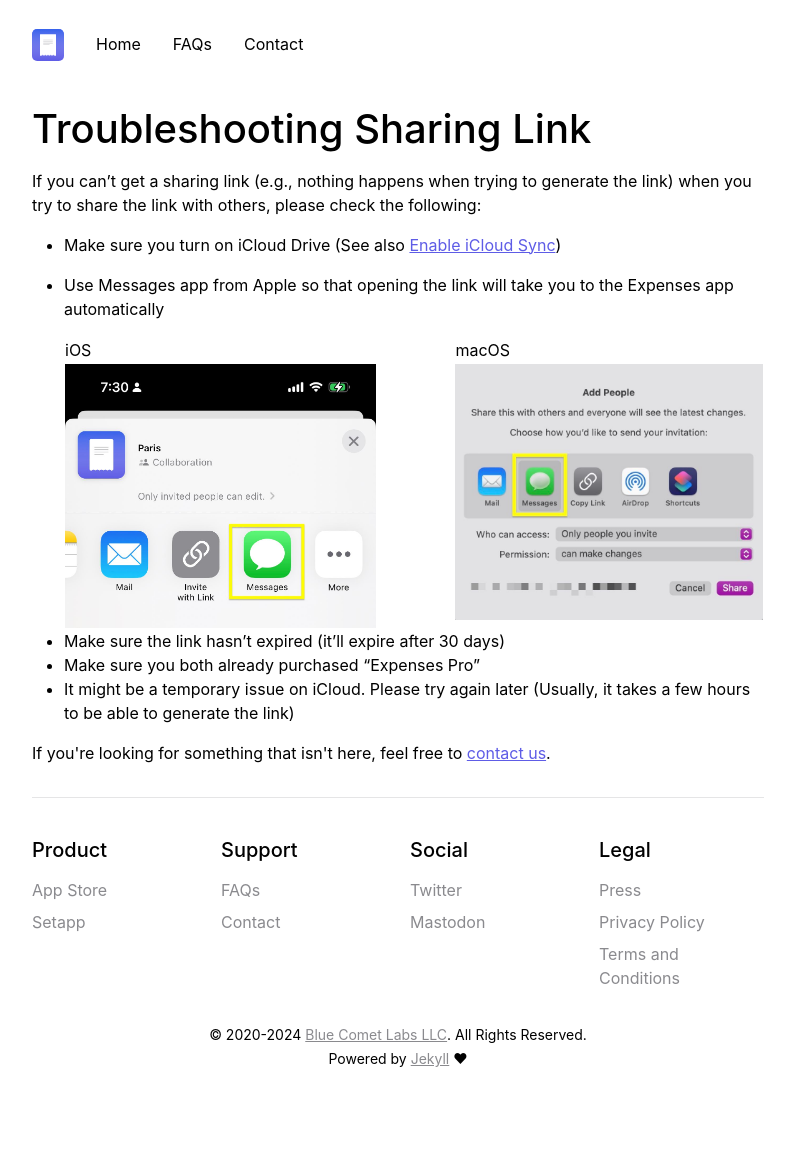
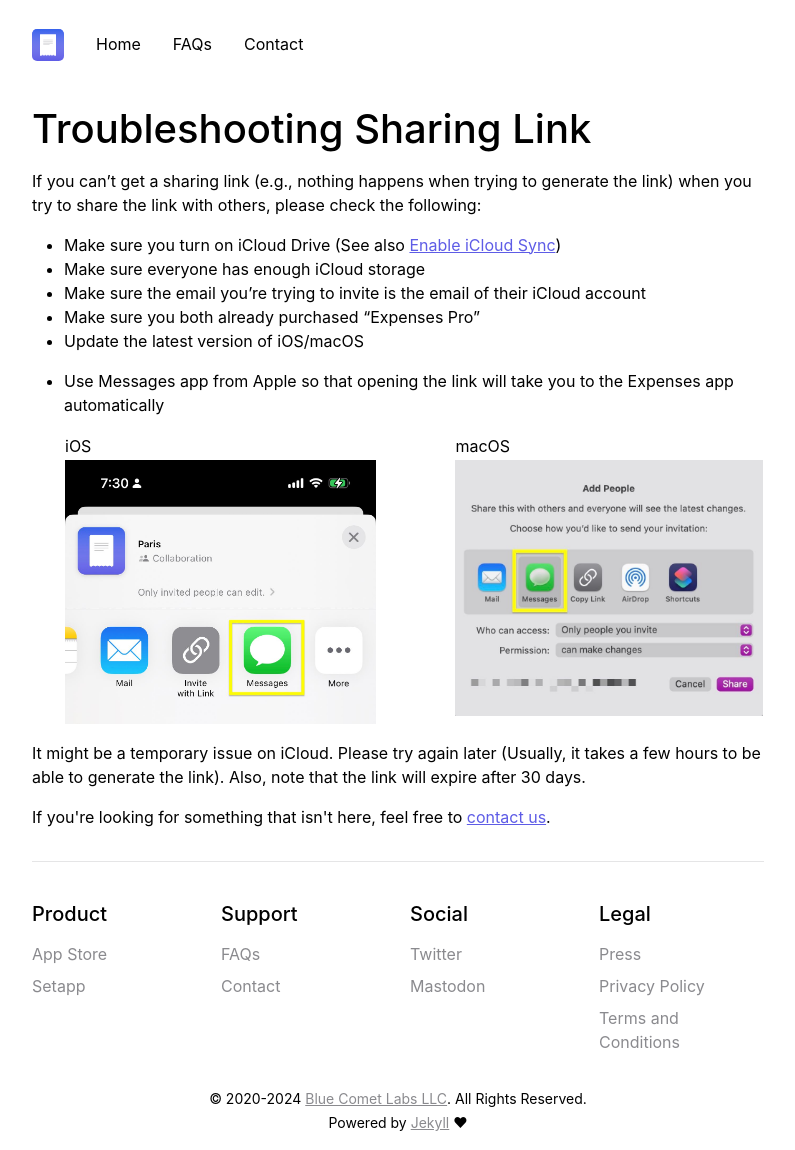
Before and after one commit to bluecometlabs/getexpenses.app, a Jekyll site: the page built from pages/faq/troubleshooting-sharing-link.md, in a window 1280 px wide. Shown: the whole page, without its empty margins (242-1037 px from the left). Built offline with Jekyll 4.4.1, drawn with Linux system fonts in a browser that asks for light colours; before the commit the page ends 1086 px from its top, so only the background shows below that.

Commit message:
Update faq page

```diff
--- a/pages/faq/troubleshooting-sharing-link.md
+++ b/pages/faq/troubleshooting-sharing-link.md
@@ -9,7 +9,10 @@
 If you can't get a sharing link (e.g., nothing happens when trying to generate the link) when you try to share the link with others, please check the following:
 
 - Make sure you turn on iCloud Drive (See also [Enable iCloud Sync](/faq/enable-icloud-sync))
-
+- Make sure everyone has enough iCloud storage
+- Make sure the email you're trying to invite is the email of their iCloud account
+- Make sure you both already purchased "Expenses Pro"
+- Update the latest version of iOS/macOS
 - Use Messages app from Apple so that opening the link will take you to the Expenses app automatically
 
     <table>
@@ -23,8 +26,6 @@
         </tr>
     </table>
 
-- Make sure the link hasn't expired (it'll expire after 30 days)
-- Make sure you both already purchased "Expenses Pro"
-- It might be a temporary issue on iCloud. Please try again later (Usually, it takes a few hours to be able to generate the link)
+It might be a temporary issue on iCloud. Please try again later (Usually, it takes a few hours to be able to generate the link). Also, note that the link will expire after 30 days.
 
 {% include faq_footer.html %}
```
